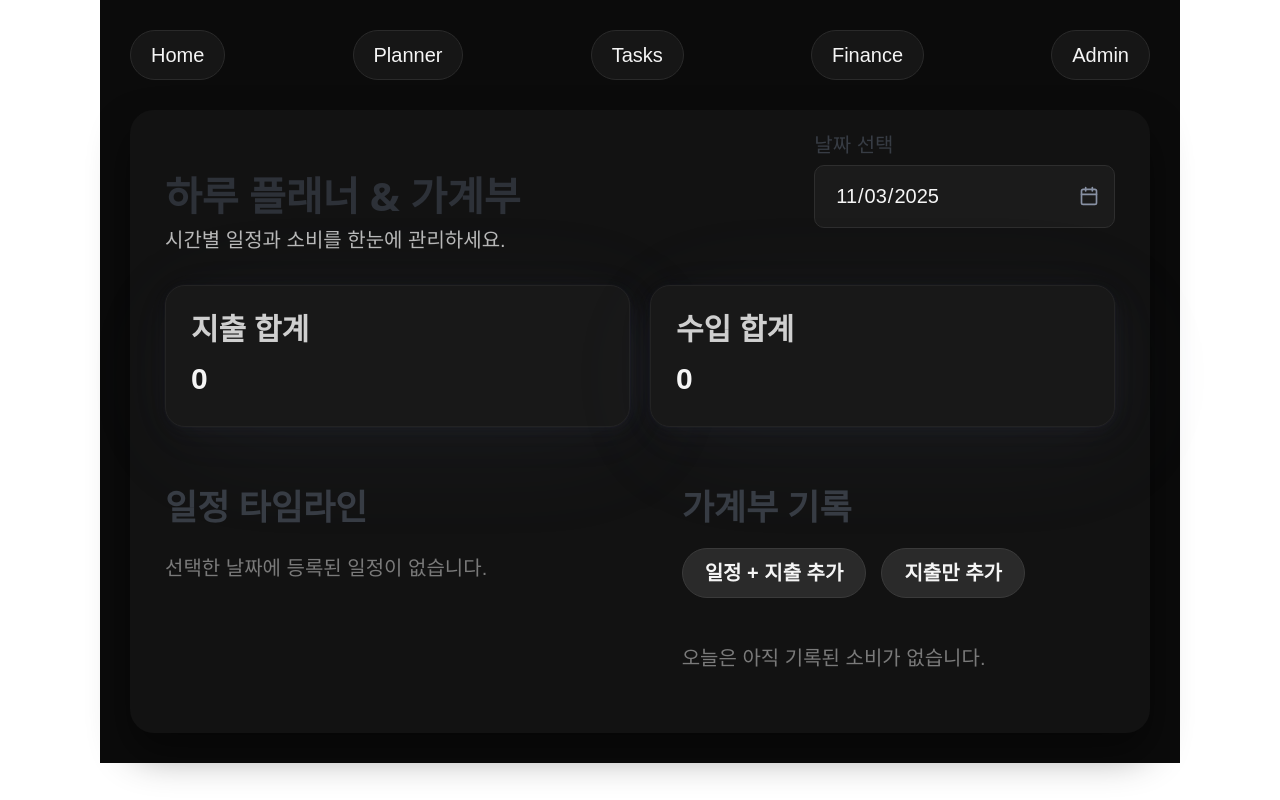
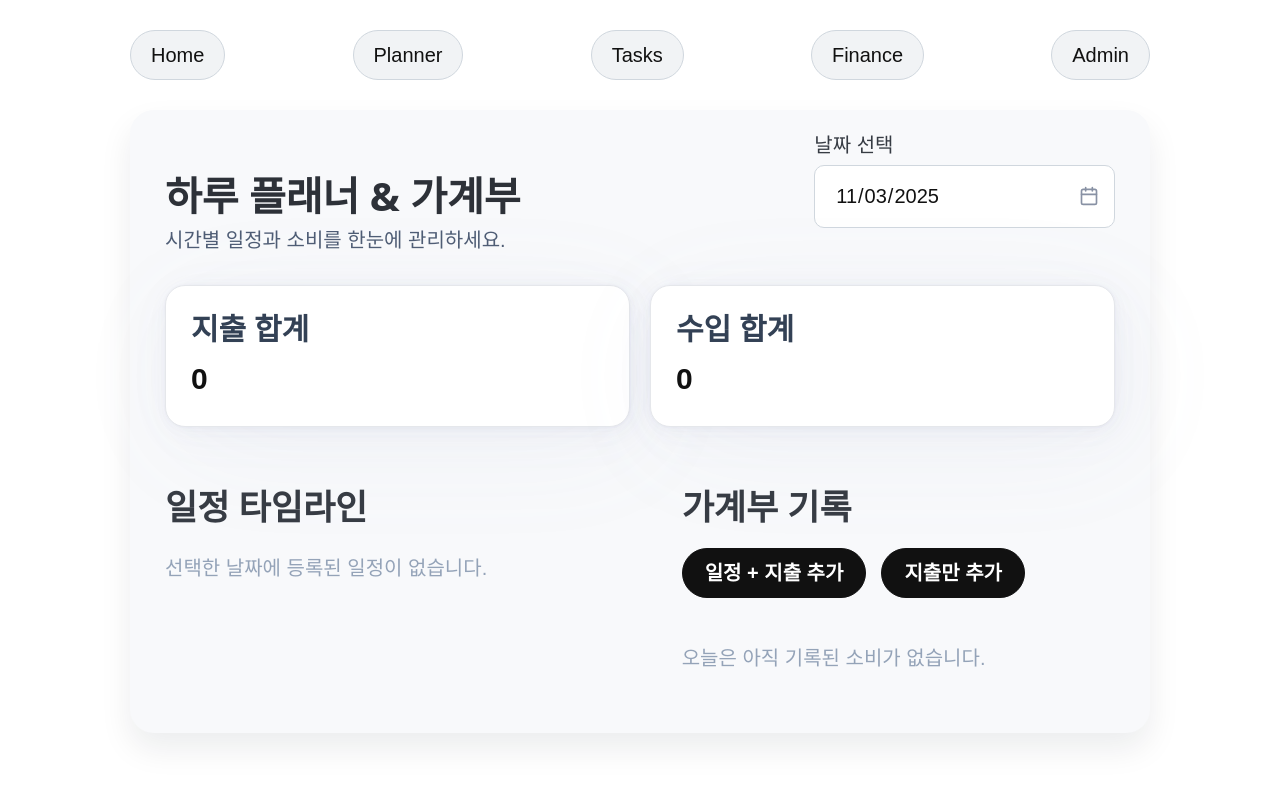
Before and after one commit to Chaewon5227/inter_programming, a Django app: page /planner/ in a window 1280 px wide. Run offline with Django 5.2, Linux system fonts and the light colour scheme; a user stored in the database is signed in; data that the repository does not hold is empty; some libraries are stand-ins or nearby versions.

Commit message:
Adjust planner UI to light theme

```diff
--- a/todomate_budget_django/templates/base.html
+++ b/todomate_budget_django/templates/base.html
@@ -6,10 +6,11 @@
     <title>TodoMate + Budget</title>
     <link rel="stylesheet" href="https://cdn.jsdelivr.net/npm/@picocss/pico@2/css/pico.min.css">
     <style>
-      :root { color-scheme: dark; }
+      :root { color-scheme: light; }
       body {
-        background: #0b0b0b;
-        color: #f5f5f5;
+        /* 전체 배경을 화이트, 본문 텍스트를 블랙으로 맞춘다. */
+        background: #ffffff;
+        color: #111111;
         max-width: 1080px;
         margin: 0 auto;
         padding: 1.5rem;
@@ -22,49 +23,51 @@
         margin-bottom: 1.5rem;
       }
       nav a {
-        color: #f5f5f5;
+        color: #111111;
         text-decoration: none;
         padding: 0.45rem 1rem;
         border-radius: 999px;
-        background: #161616;
-        border: 1px solid #2a2a2a;
+        background: #f1f3f5;
+        border: 1px solid #d0d7de;
         transition: background 0.2s ease;
       }
       nav a:hover {
-        background: #1f1f1f;
+        background: #e6ebf0;
       }
       main {
-        background: #121212;
+        background: #f8f9fb;
         padding: 1.75rem;
         border-radius: 24px;
-        box-shadow: 0 20px 40px rgba(0, 0, 0, 0.45);
+        box-shadow: 0 16px 32px rgba(15, 23, 42, 0.08);
       }
       table {
-        background: #0f0f0f;
+        background: #ffffff;
         border-radius: 16px;
         overflow: hidden;
+        border: 1px solid #e5e7eb;
       }
       th, td {
-        color: #f5f5f5;
+        color: #111111;
       }
       .badge {
         padding: 2px 10px;
         border-radius: 12px;
-        background: #1f1f1f;
+        background: #e9ecef;
+        color: #111111;
         font-size: .8rem;
       }
       a[role="button"], button {
-        background: #f5f5f5;
-        color: #111111;
+        background: #111111;
+        color: #ffffff;
         border-radius: 999px;
         border: none;
         font-weight: 600;
       }
       input, select, textarea {
-        background: #1b1b1b;
-        color: #f5f5f5;
+        background: #ffffff;
+        color: #111111;
         border-radius: 10px;
-        border: 1px solid #2e2e2e;
+        border: 1px solid #d0d7de;
       }
     </style>
   </head>
--- a/todomate_budget_django/templates/planner/dashboard.html
+++ b/todomate_budget_django/templates/planner/dashboard.html
@@ -278,16 +278,17 @@
     margin: 0;
   }
   .planner-header .subtitle {
-    color: #b9b9b9;
+    color: #4f5d75;
     margin: 0.35rem 0 0;
   }
   .date-selector input[type="date"] {
     min-width: 200px;
   }
   .form-errors {
-    background: #311515;
-    border: 1px solid #ff7373;
-    color: #ffb3b3;
+    /* 에러 피드백 역시 밝은 배경에 어울리도록 수정한다. */
+    background: #fff5f5;
+    border: 1px solid #ffc9c9;
+    color: #c92a2a;
     padding: 0.75rem 1rem;
     border-radius: 16px;
     margin-bottom: 1.5rem;
@@ -302,14 +303,14 @@
     margin-bottom: 2rem;
   }
   .insight-cards article {
-    background: #181818;
+    background: #ffffff;
     border-radius: 20px;
     padding: 1.25rem;
-    border: 1px solid #232323;
+    border: 1px solid #e5e7eb;
   }
   .insight-cards h3 {
     margin: 0 0 0.5rem 0;
-    color: #cfcfcf;
+    color: #334155;
   }
   .insight-cards strong {
     font-size: 1.5rem;
@@ -337,16 +338,16 @@
     flex-wrap: wrap;
   }
   .ledger-actions button {
-    background: #2a2a2a;
-    color: #f5f5f5;
-    border: 1px solid #3a3a3a;
+    background: #111111;
+    color: #ffffff;
+    border: 1px solid #111111;
     border-radius: 999px;
     padding: 0.45rem 1.1rem;
     cursor: pointer;
     font-weight: 600;
   }
   .ledger-actions button:hover {
-    background: #333333;
+    background: #2d2d2d;
   }
   .schedule-panel header h2, .ledger-panel header h2 {
     margin: 0;
@@ -436,15 +437,15 @@
     font-weight: 700;
   }
   .transaction-list .linked {
-    color: #9e9e9e;
+    color: #4b5563;
     margin: 0.25rem 0;
   }
   .transaction-list .memo {
-    color: #bbbbbb;
+    color: #6b7280;
     margin: 0;
   }
   .empty {
-    color: #7a7a7a;
+    color: #94a3b8;
   }
   .planner-dialog {
     border: none;
```
Also changed, not shown: other parts of todomate_budget_django/templates/planner/dashboard.html (+16 -15 lines).
